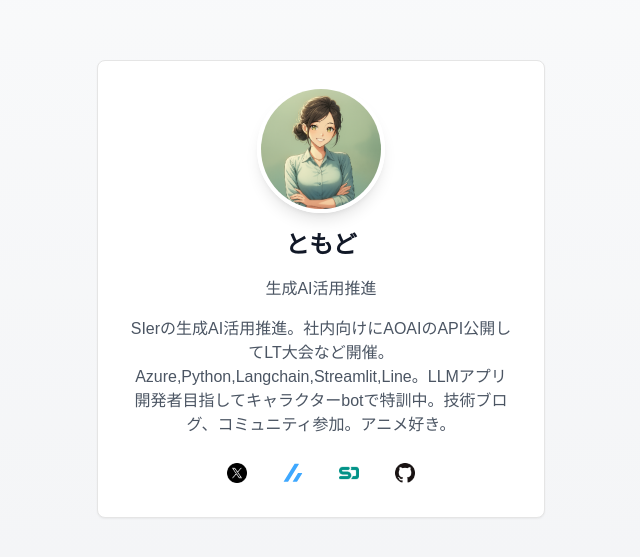
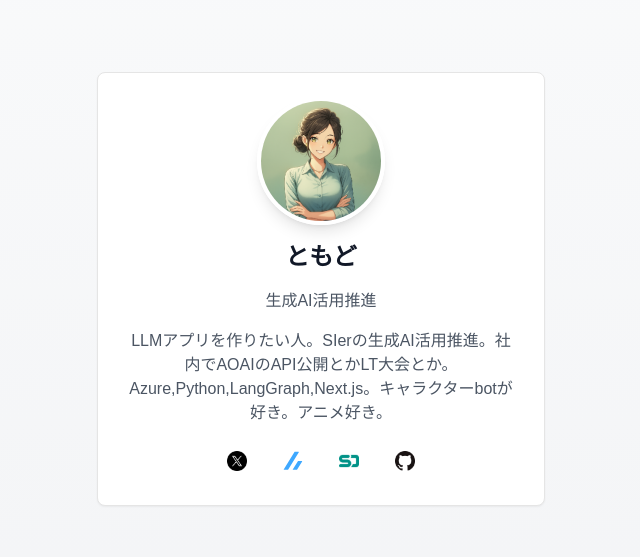
Before and after one commit to Tomodo1773/my-profile, a Next.js app: page / in a window 1280 px wide. Shown: the part 111-668 px from the top of the page, without its empty margins (319-959 px from the left). Built offline with nearby package versions, Linux system fonts and the light colour scheme.

Commit message:
自己紹介を更新し、技術スキルや活動内容を明確にしました。

```diff
--- a/components/profile.tsx
+++ b/components/profile.tsx
@@ -21,7 +21,7 @@ export default function Profile() {
 
 						{/* 自己紹介 */}
 						<p className="text-gray-600 text-center max-w-sm">
-							SIerの生成AI活用推進。社内向けにAOAIのAPI公開してLT大会など開催。Azure,Python,Langchain,Streamlit,Line。LLMアプリ開発者目指してキャラクターbotで特訓中。技術ブログ、コミュニティ参加。アニメ好き。
+							LLMアプリを作りたい人。SIerの生成AI活用推進。社内でAOAIのAPI公開とかLT大会とか。Azure,Python,LangGraph,Next.js。キャラクターbotが好き。アニメ好き。
 						</p>
 
 						{/* ソーシャルリンク */}
```
